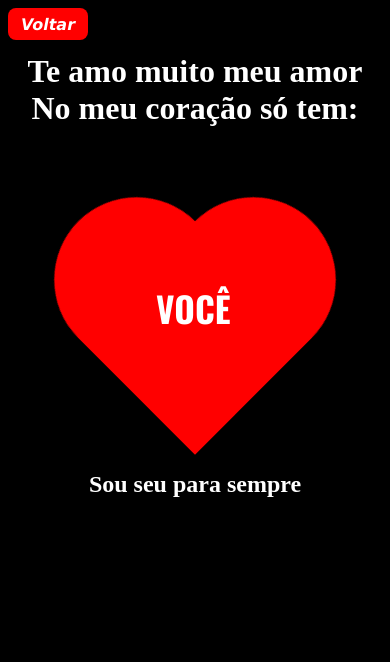
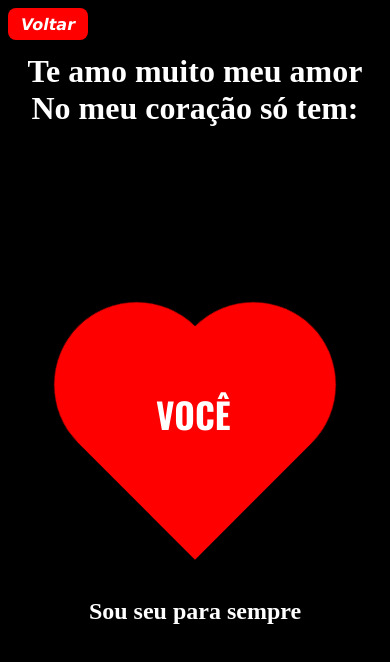
Before and after one commit to LeooM5/Camis-AMOR-, a plain HTML site: page love.html in a window 390 px wide. Drawn offline with nearby package versions, Linux system fonts and the light colour scheme; a web font is replaced by a local one.

Commit message:
Finalizado pro meu amor

```diff
--- a/estilo.css
+++ b/estilo.css
@@ -142,7 +142,7 @@ h2 {
         text-align: center;
         left: auto;
         width: 95dvw;
-        top: 30%;
+        top: 42.5%;
     }
 
     header {
@@ -154,11 +154,11 @@ h2 {
 
     h2 {
         width: 100dvw;
-        top: 55%;
+        top: 70%;
     }
 
     .centralizar {
-        top: 40%;
+        top: 52.5%;
     }
 
 }
```
